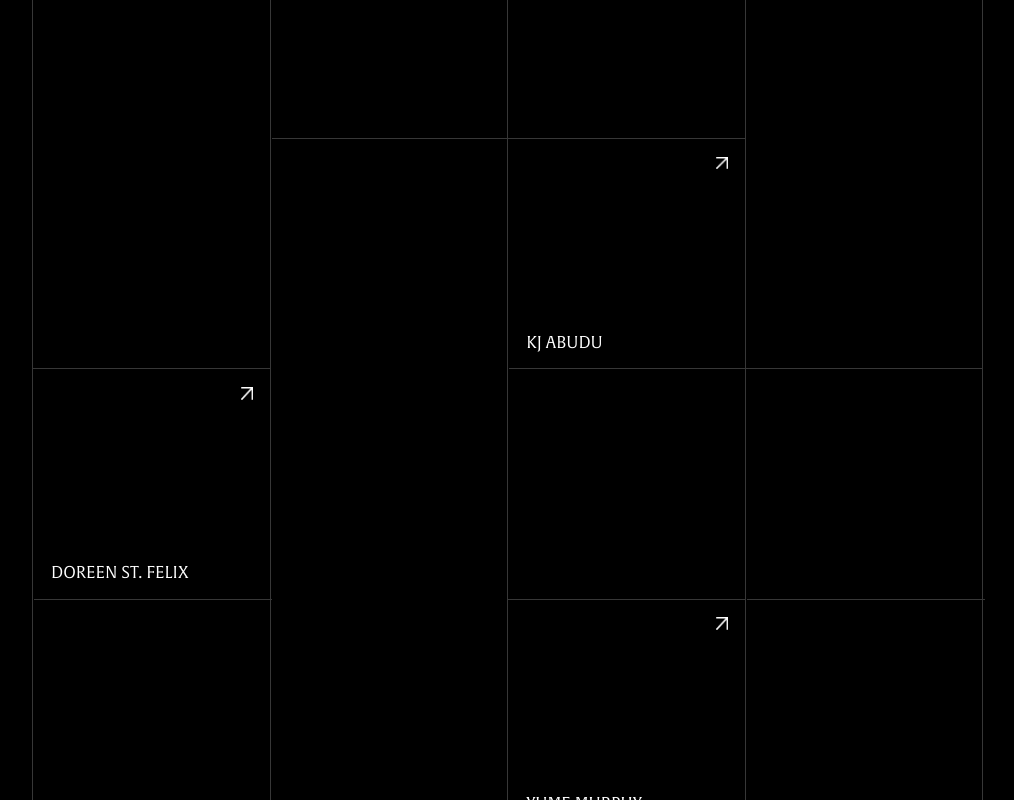
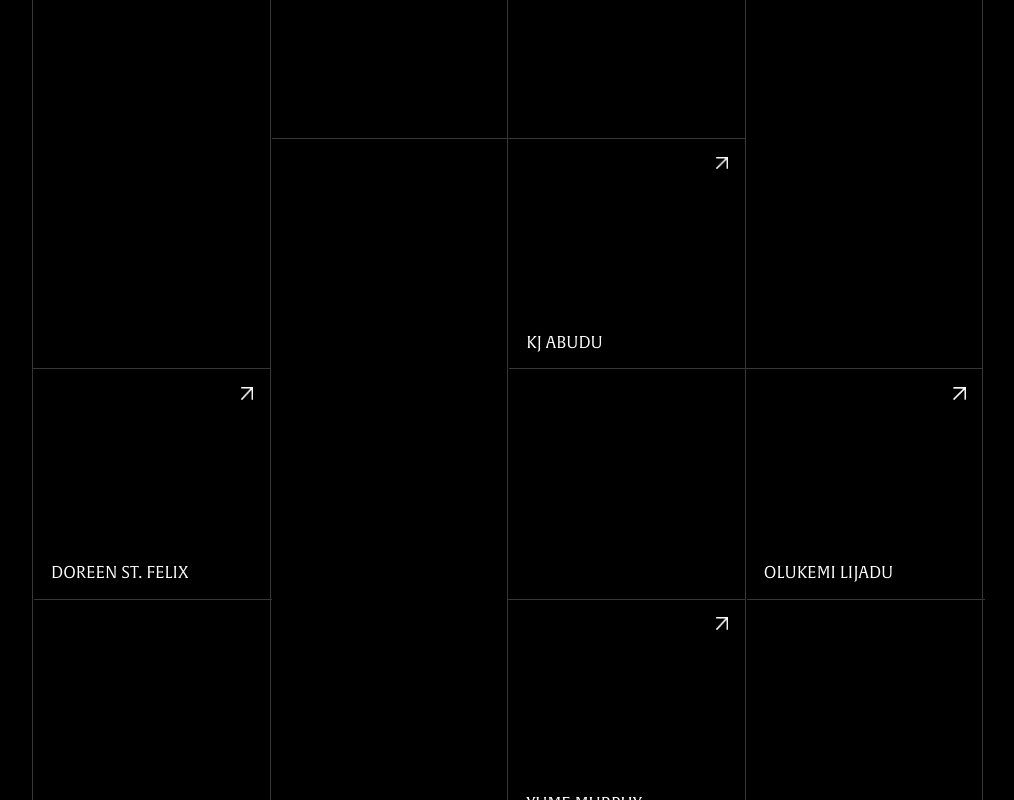
Before and after one commit to lizetteayala1211/jupiter-mag, a Next.js app: page / in a window 1280 px wide. Shown: the part 2445-3245 px from the top of the page, without its empty margins (192-1206 px from the left). Built offline with nearby package versions, Linux system fonts and the light colour scheme; no server answers; a web font is replaced by a local one.

Commit message:
Enable Olukemi's article

```diff
--- a/src/app/issue/5/Contributors.tsx
+++ b/src/app/issue/5/Contributors.tsx
@@ -90,8 +90,8 @@ export function Contributors() {
                                 {/* <img src="https://cdn.prod.website-files.com/65f4c8ffbf63aa3dc2f7bfdf/6658a833ccb2636fc63d3f64_Group%2012.webp" loading="lazy" alt="" sizes="(max-width: 767px) 45vw, 24vw" srcset="https://cdn.prod.website-files.com/65f4c8ffbf63aa3dc2f7bfdf/6658a833ccb2636fc63d3f64_Group%2012-p-500.webp 500w, https://cdn.prod.website-files.com/65f4c8ffbf63aa3dc2f7bfdf/6658a833ccb2636fc63d3f64_Group%2012-p-800.webp 800w, https://cdn.prod.website-files.com/65f4c8ffbf63aa3dc2f7bfdf/6658a833ccb2636fc63d3f64_Group%2012.webp 918w" className="blog-image"> */}
                             </a>
                         </div>
-                        <div role="listitem" className="blog-item w-dyn-item fifth">
-                            <a href="https://www.jupiter-mag.com/issue/5/article/doreen" className="blog-link transition-link w-inline-block">
+                        <div role="listitem" className="blog-item w-dyn-item second">
+                            <a href="https://www.jupiter-mag.com/issue/5/article/tiana" className="blog-link transition-link w-inline-block">
                                 <div className="blog-outer">
                                     <div className="blog-content draw-border">
                                         <div className="square-block_top has--align-right">
@@ -99,7 +99,7 @@ export function Contributors() {
                                                 <SignatureContainer src={ListArrow} alt="Contributor List Arrow" className="arrow-icon is--large" />
                                             </div>
                                         </div>
-                                        <p className="paragraph-small">Doreen St. Felix</p>
+                                        <p className="paragraph-small">Tiana Reid</p>
                                         <div className="border top-border"></div>
                                         <div className="border right-border"></div>
                                         <div className="border bottom-border"></div>
@@ -147,16 +147,16 @@ export function Contributors() {
                                 {/* <img src="https://cdn.prod.website-files.com/65f4c8ffbf63aa3dc2f7bfdf/6658a833ccb2636fc63d3f64_Group%2012.webp" loading="lazy" alt="" sizes="(max-width: 767px) 45vw, 24vw" srcset="https://cdn.prod.website-files.com/65f4c8ffbf63aa3dc2f7bfdf/6658a833ccb2636fc63d3f64_Group%2012-p-500.webp 500w, https://cdn.prod.website-files.com/65f4c8ffbf63aa3dc2f7bfdf/6658a833ccb2636fc63d3f64_Group%2012-p-800.webp 800w, https://cdn.prod.website-files.com/65f4c8ffbf63aa3dc2f7bfdf/6658a833ccb2636fc63d3f64_Group%2012.webp 918w" className="blog-image"> */}
                             </a>
                         </div>
-                        <div role="listitem" className="blog-item w-dyn-item sixth disabled">
-                            <a href="https://www.jupiter-mag.com/issue/5/article/olukemi" className="blog-link transition-link w-inline-block">
+                        <div role="listitem" className="blog-item w-dyn-item fifth">
+                            <a href="https://www.jupiter-mag.com/issue/5/article/doreen" className="blog-link transition-link w-inline-block">
                                 <div className="blog-outer">
                                     <div className="blog-content draw-border">
-                                        <div className="square-block_top has--align-right hidden">
+                                        <div className="square-block_top has--align-right">
                                             <div style={{ display: "flex", width: "6%", height: "20px", alignSelf: "flex-end" }} className="arrow-wrapper">
                                                 <SignatureContainer src={ListArrow} alt="Contributor List Arrow" className="arrow-icon is--large" />
                                             </div>
                                         </div>
-                                        <p className="paragraph-small hidden">Olukemi Lijadu</p>
+                                        <p className="paragraph-small">Doreen St. Felix</p>
                                         <div className="border top-border"></div>
                                         <div className="border right-border"></div>
                                         <div className="border bottom-border"></div>
@@ -166,8 +166,8 @@ export function Contributors() {
                                 {/* <img src="https://cdn.prod.website-files.com/65f4c8ffbf63aa3dc2f7bfdf/6658a833ccb2636fc63d3f64_Group%2012.webp" loading="lazy" alt="" sizes="(max-width: 767px) 45vw, 24vw" srcset="https://cdn.prod.website-files.com/65f4c8ffbf63aa3dc2f7bfdf/6658a833ccb2636fc63d3f64_Group%2012-p-500.webp 500w, https://cdn.prod.website-files.com/65f4c8ffbf63aa3dc2f7bfdf/6658a833ccb2636fc63d3f64_Group%2012-p-800.webp 800w, https://cdn.prod.website-files.com/65f4c8ffbf63aa3dc2f7bfdf/6658a833ccb2636fc63d3f64_Group%2012.webp 918w" className="blog-image"> */}
                             </a>
                         </div>
-                        <div role="listitem" className="blog-item w-dyn-item second">
-                            <a href="https://www.jupiter-mag.com/issue/5/article/tiana" className="blog-link transition-link w-inline-block">
+                        <div role="listitem" className="blog-item w-dyn-item sixth">
+                            <a href="https://www.jupiter-mag.com/issue/5/article/olukemi" className="blog-link transition-link w-inline-block">
                                 <div className="blog-outer">
                                     <div className="blog-content draw-border">
                                         <div className="square-block_top has--align-right">
@@ -175,7 +175,7 @@ export function Contributors() {
                                                 <SignatureContainer src={ListArrow} alt="Contributor List Arrow" className="arrow-icon is--large" />
                                             </div>
                                         </div>
-                                        <p className="paragraph-small">Tiana Reid</p>
+                                        <p className="paragraph-small">Olukemi Lijadu</p>
                                         <div className="border top-border"></div>
                                         <div className="border right-border"></div>
                                         <div className="border bottom-border"></div>
```
